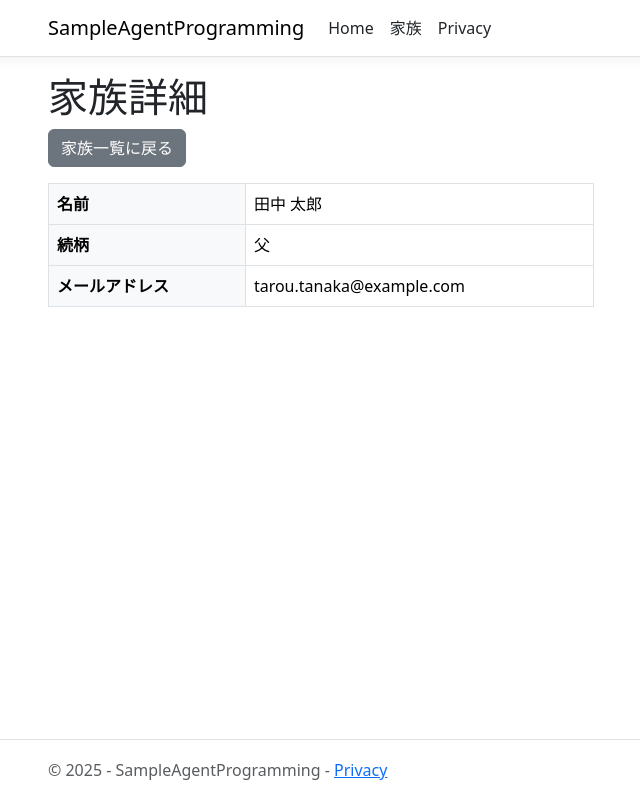
After one commit to kenichiro-kimura/SampleAgentProgramming, an ASP.NET Core app: page /FamilyDetail?id=1 in a window 1280 px wide. The commit adds this page. Shown: the whole page, without its empty margins (34-674 px from the left). Run offline with ASP.NET Core 8, Linux system fonts and the light colour scheme; style sheets or scripts are compiled from the project's sources.

Commit message:
Implement complete family listing page with detail view functionality
Co-authored-by: kenichiro-kimura <39895593+kenichiro-kimura@users.noreply.github.com>

```diff
--- /dev/null
+++ b/Pages/FamilyDetail.cshtml
@@ -0,0 +1,45 @@
+@page
+@model FamilyDetailModel
+@{
+    ViewData["Title"] = "家族詳細 - " + Model.FamilyMember?.Name;
+}
+
+<div class="row">
+    <div class="col-md-12">
+        <h1>家族詳細</h1>
+
+        <div class="mb-3">
+            <a asp-area="" asp-page="/Family" class="btn btn-secondary">家族一覧に戻る</a>
+        </div>
+
+        @if (Model.FamilyMember != null)
+        {
+            <div class="row">
+                <div class="col-md-6">
+                    <table class="table table-bordered">
+                        <tbody>
+                            <tr>
+                                <th scope="row" class="bg-light">名前</th>
+                                <td>@Model.FamilyMember.Name</td>
+                            </tr>
+                            <tr>
+                                <th scope="row" class="bg-light">続柄</th>
+                                <td>@Model.FamilyMember.Relationship</td>
+                            </tr>
+                            <tr>
+                                <th scope="row" class="bg-light">メールアドレス</th>
+                                <td>@Model.FamilyMember.Email</td>
+                            </tr>
+                        </tbody>
+                    </table>
+                </div>
+            </div>
+        }
+        else
+        {
+            <div class="alert alert-warning">
+                指定された家族メンバーが見つかりませんでした。
+            </div>
+        }
+    </div>
+</div>
--- /dev/null
+++ b/Pages/FamilyDetail.cshtml.cs
@@ -0,0 +1,55 @@
+using Microsoft.AspNetCore.Mvc;
+using Microsoft.AspNetCore.Mvc.RazorPages;
+using SampleAgentProgramming.Models;
+
+namespace SampleAgentProgramming.Pages;
+
+public class FamilyDetailModel : PageModel
+{
+    private readonly ILogger<FamilyDetailModel> _logger;
+
+    public FamilyDetailModel(ILogger<FamilyDetailModel> logger)
+    {
+        _logger = logger;
+    }
+
+    public FamilyMember? FamilyMember { get; set; }
+
+    public IActionResult OnGet(int id)
+    {
+        // サンプルデータ - 実際のアプリケーションではデータベースから取得
+        var familyMembers = new List<FamilyMember>
+        {
+            new FamilyMember
+            {
+                Id = 1,
+                Name = "田中 太郎",
+                Relationship = "父",
+                Email = "tarou.tanaka@example.com"
+            },
+            new FamilyMember
+            {
+                Id = 2,
+                Name = "田中 花子",
+                Relationship = "母",
+                Email = "hanako.tanaka@example.com"
+            },
+            new FamilyMember
+            {
+                Id = 3,
+                Name = "田中 次郎",
+                Relationship = "息子",
+                Email = "jirou.tanaka@example.com"
+            }
+        };
+
+        FamilyMember = familyMembers.FirstOrDefault(m => m.Id == id);
+
+        if (FamilyMember == null)
+        {
+            return NotFound();
+        }
+
+        return Page();
+    }
+}
--- a/Pages/Shared/_Layout.cshtml
+++ b/Pages/Shared/_Layout.cshtml
@@ -22,6 +22,9 @@
                     <ul class="navbar-nav flex-grow-1">
                         <li class="nav-item">
                             <a class="nav-link text-dark" asp-area="" asp-page="/Index">Home</a>
+                        </li>
+                        <li class="nav-item">
+                            <a class="nav-link text-dark" asp-area="" asp-page="/Family">家族</a>
                         </li>
                         <li class="nav-item">
                             <a class="nav-link text-dark" asp-area="" asp-page="/Privacy">Privacy</a>
```
Also changed, not shown: Models/FamilyMember.cs (added, +27 -0 lines), Pages/Family.cshtml (added, +43 -0 lines), Pages/Family.cshtml.cs (added, +44 -0 lines).
